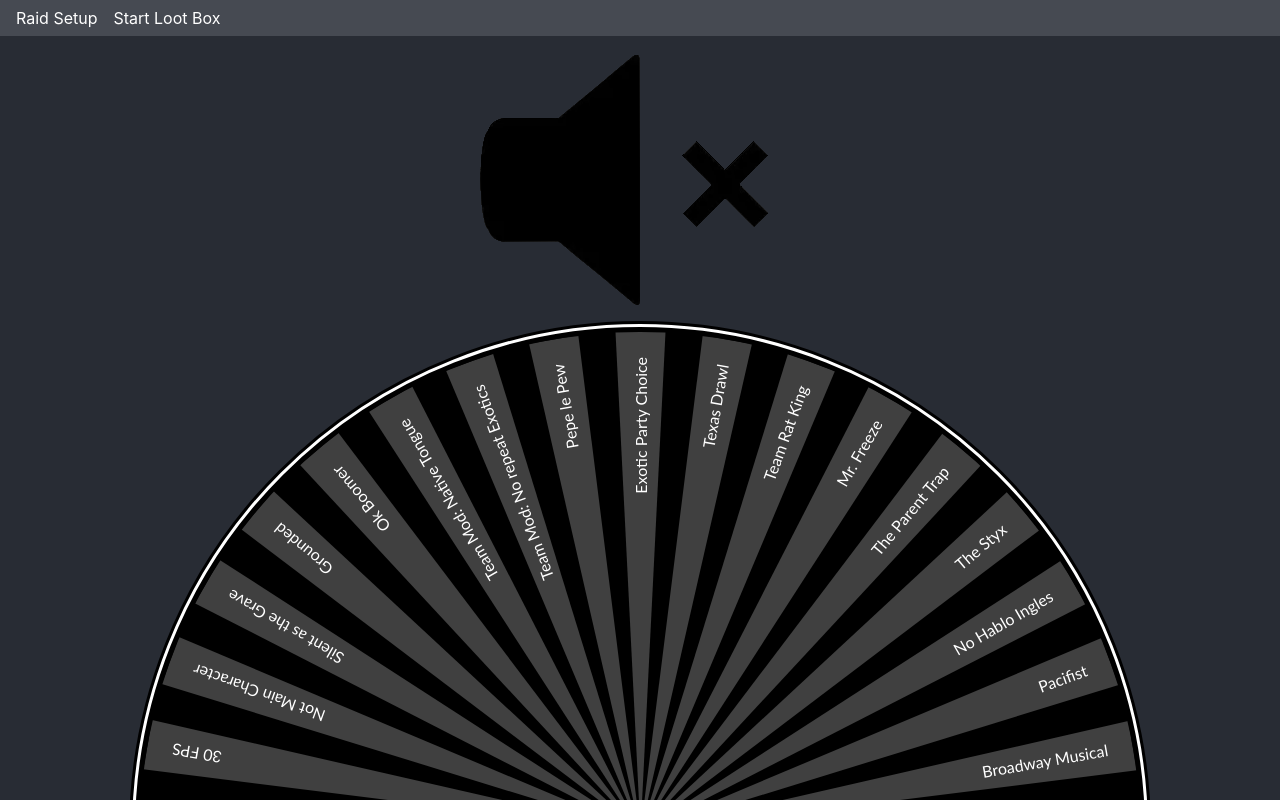
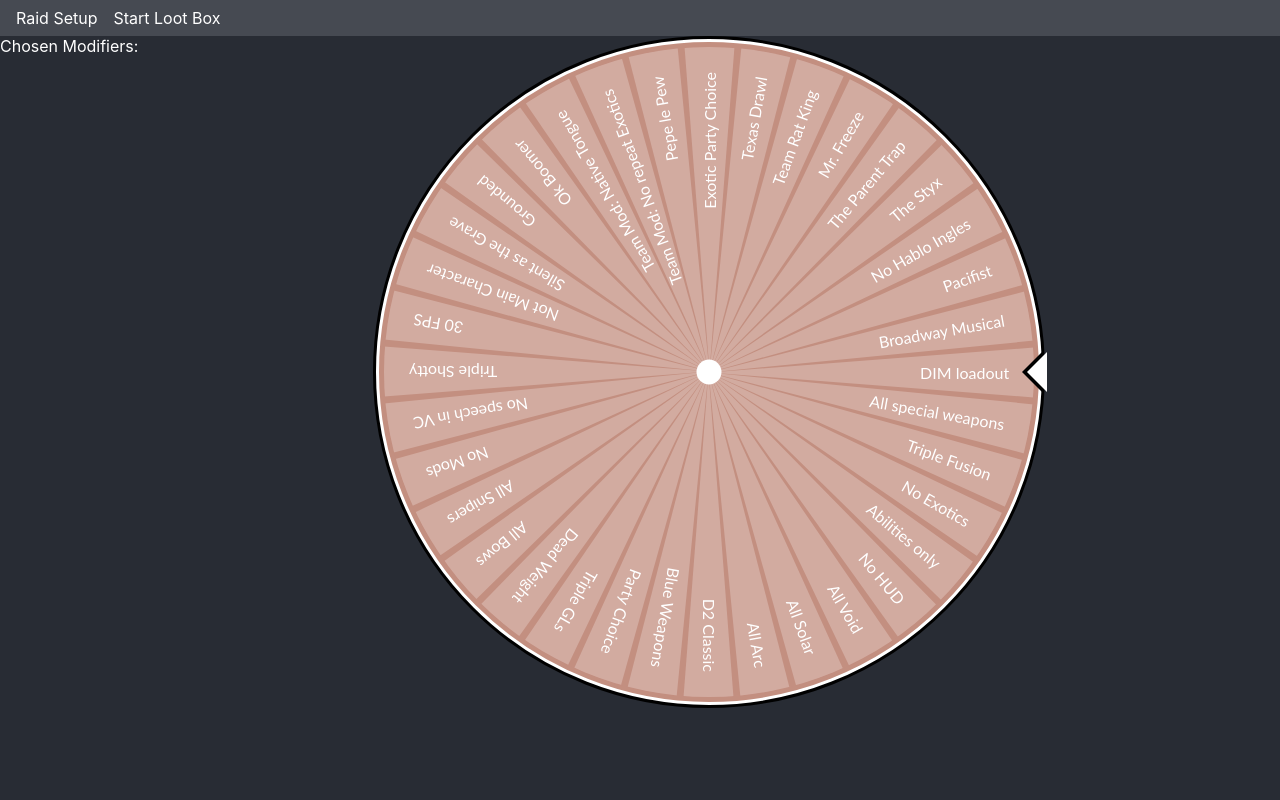
Before and after one commit to mlsof21/loot-box-raid, a React (Create React App) app: page /startLootbox in a window 1280 px wide. Shown: the top 800 px of the page. Built offline with nearby package versions, Linux system fonts and the light colour scheme.

Commit message:
wheel stays on last item, doesn't need reset when spinning again - ms

```diff
--- a/src/components/Input/RaidSelect.tsx
+++ b/src/components/Input/RaidSelect.tsx
@@ -1,5 +1,5 @@
 import React, { useState } from 'react';
-import { KnownRaid, knownRaids } from '../../raids/known-raids';
+import { Raid, raids } from '../../raids/raids';
 
 interface RaidSelectProps {
   value: string;
@@ -8,10 +8,10 @@
 
 const RaidSelect = ({ value, updateRaid }: RaidSelectProps) => {
   const [selectedRaidName, setSelectedRaidName] = useState(value);
-  const raid = knownRaids.filter((raid) => raid.name === selectedRaidName)[0];
-  const [selectedRaid, setSelectedRaid] = useState<KnownRaid>(raid);
+  const raid = raids.filter((raid) => raid.name === selectedRaidName)[0];
+  const [selectedRaid, setSelectedRaid] = useState<Raid>(raid);
   const handleSelectChange = (e: React.ChangeEvent<HTMLSelectElement>) => {
-    const newRaid = knownRaids.filter((raid) => raid.name === e.currentTarget.value)[0];
+    const newRaid = raids.filter((raid) => raid.name === e.currentTarget.value)[0];
     setSelectedRaidName(newRaid.name);
     setSelectedRaid(newRaid);
     updateRaid(newRaid.name);
@@ -22,7 +22,7 @@
       <label>
         Raid:
         <select name="raid" id="raid" value={selectedRaidName} onChange={handleSelectChange}>
-          {knownRaids.map((raid, index) => (
+          {raids.map((raid, index) => (
             <option key={index} value={raid.name}>
               {raid.name}
             </option>
--- a/src/components/Wheel/Wheel.tsx
+++ b/src/components/Wheel/Wheel.tsx
@@ -6,20 +6,46 @@
   items: string[];
   handleWheelClick: () => void;
   selectedItem: null | number;
+  wheelColor: string;
+  wheelNeutralColor: string;
+  spinDegrees: number;
+  isSpinning: boolean;
 }
 
-const Wheel = ({ items, handleWheelClick, selectedItem }: WheelProps) => {
+const Wheel = ({
+  items,
+  handleWheelClick,
+  selectedItem,
+  wheelColor,
+  wheelNeutralColor,
+  spinDegrees,
+  isSpinning,
+}: WheelProps) => {
+  const calculatedSpinDegrees = selectedItem !== null ? 5 * 360 + (-360 * selectedItem) / items.length : 0;
+
+  console.log({ calculatedSpinDegrees, spinDegrees });
   const wheelVars = {
     '--nb-item': items.length,
     '--selected-item': selectedItem,
+    '--wheel-color': wheelColor,
+    '--wheel-neutral-color': wheelNeutralColor,
+    '--spin-degrees': `${spinDegrees}deg`,
   } as React.CSSProperties;
-  const spinning = selectedItem !== null ? 'spinning' : '';
 
+  console.log({ selectedItem, spinDegrees });
   return (
     <div className="wheel-container">
-      <div className={`wheel ${spinning}`} style={wheelVars} onClick={handleWheelClick}>
+      <div className={`wheel ${isSpinning ? 'spinning' : ''}`} style={wheelVars} onClick={handleWheelClick}>
         {items.map((item: string, index: number) => (
-          <div className="wheel-item" key={index} style={{ '--item-nb': index } as React.CSSProperties}>
+          <div
+            className="wheel-item"
+            key={index}
+            style={
+              {
+                '--item-nb': index,
+              } as React.CSSProperties
+            }
+          >
             {item}
           </div>
         ))}
--- /dev/null
+++ b/src/components/Wheel/spinningWheel.scss
@@ -0,0 +1,39 @@
+/* SpinningWheel.scss */
+
+.wheel-container {
+  display: flex;
+  justify-content: center;
+  align-items: center;
+  height: 300px;
+}
+
+.wheel {
+  width: 200px;
+  height: 200px;
+  border: 5px solid #333;
+  border-radius: 50%;
+  position: relative;
+  // animation: spin 4s infinite linear;
+  // transition: transform 4s cubic-bezier(0.22, 1, 0.36, 1);
+}
+
+.segment {
+  width: 100%;
+  height: 50px;
+  clip-path: polygon(100% 0%, 0% 0%, 50% 100%);
+  position: absolute;
+}
+
+@keyframes spin {
+  0% {
+    transform: rotate(0deg);
+  }
+  100% {
+    transform: rotate(360deg);
+  }
+}
+
+.spinning {
+  pointer-events: none;
+  cursor: not-allowed;
+}
--- a/src/components/Wheel/wheel.scss
+++ b/src/components/Wheel/wheel.scss
@@ -1,17 +1,18 @@
 :root {
   --wheel-font: 'Lato', 'Quicksand', sans-serif;
-  --wheel-size: 1000px;
-  --wheel-slice-spacing: 50px;
+  --wheel-size: 650px;
+  --wheel-slice-spacing: 15px;
   --wheel-border-size: 5px;
   --wheel-color: #000000;
   --neutral-color: white;
   --PI: 3.14159265358979;
   --nb-item: 0;
   --item-nb: 0;
+  --spin-degrees: 0;
   --selected-item: 0;
-  --nb-turn: 5;
+  --nb-turn: 3;
   --spinning-duration: 4.4s;
-  --reset-duration: 0.25s;
+  --reset-duration: 3.25s;
 }
 
 /* Conteneur de la roue = cercle rose extérieur */
@@ -66,14 +67,13 @@
   border-radius: 50%;
   border: solid var(--wheel-color) var(--wheel-border-size);
   background-color: var(--wheel-color);
-  transition: transform var(--reset-duration);
-  transform: rotate(0deg);
+  transform: rotate(calc((-360deg * var(--selected-item) / var(--nb-item))));
   cursor: pointer;
 }
 
 .wheel.spinning {
   transition: transform var(--spinning-duration);
-  transform: rotate(calc(var(--nb-turn) * 360deg + (-360deg * var(--selected-item) / var(--nb-item, 1))));
+  transform: rotate(calc(var(--nb-turn) * 360deg + (-360deg * var(--selected-item) / var(--nb-item))));
 }
 
 /* Centre de la roue = rond blanc au centre */
--- a/src/pages/RaidSetup.tsx
+++ b/src/pages/RaidSetup.tsx
@@ -3,7 +3,7 @@
 import RaiderInput from '../components/Input/RaiderInput';
 import RaidSelect from '../components/Input/RaidSelect';
 import { get, set } from '../localStorage/localStorage';
-import { knownRaids } from '../raids/known-raids';
+import { Raid, raids } from '../raids/raids';
 import { defaultModifiers } from '../raids/modifiers';
 import { Modifier } from '../randomizer/randomizer';
 import './raidSetup.scss';
@@ -13,12 +13,12 @@
   const storageRaiders = get('raiders');
   const storageModifiers = get('modifiers');
 
-  const initialRaid = storageRaid ? JSON.parse(storageRaid) : knownRaids[0].name;
+  const initialRaid = storageRaid ? JSON.parse(storageRaid) : raids[0];
   const initialRaiders = storageRaiders ? JSON.parse(storageRaiders) : ['', '', '', '', '', ''];
   const initialModifiers = storageModifiers ? JSON.parse(storageModifiers) : [...defaultModifiers];
 
   if (!storageRaid) {
-    set('raid', knownRaids[0].name);
+    set('raid', raids[0]);
   }
 
   if (!storageRaiders) {
@@ -28,7 +28,7 @@
   if (!storageModifiers) {
     set('modifiers', [...defaultModifiers]);
   }
-  const [selectedRaid, setSelectedRaid] = useState(initialRaid);
+  const [selectedRaid, setSelectedRaid] = useState<Raid>(initialRaid);
 
   const [raiders, setRaiders] = useState<string[]>([...initialRaiders]);
   const [modifiers, setModifiers] = useState([...initialModifiers]);
@@ -62,15 +62,16 @@
   };
 
   const updateRaid = (raid: string) => {
-    setSelectedRaid(raid);
-    set('raid', raid);
+    const newRaid = raids.find((r) => r.name === raid);
+    setSelectedRaid(newRaid!);
+    set('raid', newRaid!);
   };
 
   return (
     <div className="fullRaidSetup">
       <div className="raidSetup">
         <h2>Raid</h2>
-        <RaidSelect value={selectedRaid} updateRaid={updateRaid} />
+        <RaidSelect value={selectedRaid.name} updateRaid={updateRaid} />
       </div>
       <div className="raiderSetup">
         <h2>Raiders</h2>
--- a/src/pages/StartLootbox.tsx
+++ b/src/pages/StartLootbox.tsx
@@ -1,27 +1,31 @@
-import { useState } from 'react';
-import Wheel from '../components/Wheel/Wheel';
+import { useEffect, useState } from 'react';
+import CustomWheel from '../components/Wheel/Wheel';
 import { get, set } from '../localStorage/localStorage';
-import { knownRaids } from '../raids/known-raids';
+import { raids } from '../raids/raids';
 import { defaultModifiers } from '../raids/modifiers';
 import music from '../assets/music/spinmusic.mp3';
 import volumeOn from '../assets/images/volumeOn.png';
 import volumeOff from '../assets/images/volumeOff.png';
 
 import './raidSetup.scss';
+import { Wheel } from 'react-custom-roulette';
+import { Modifier } from '../randomizer/randomizer';
+import SpinningWheel from '../components/Wheel/SpinningWheel';
+import { getPackedSettings } from 'http2';
 
 const StartLootbox = () => {
   const storageRaid = get('raid');
   const storageRaiders = get('raiders');
   const storageModifiers = get('modifiers');
 
-  const initialRaid = storageRaid ? JSON.parse(storageRaid) : knownRaids[0].name;
+  const initialRaid = storageRaid ? JSON.parse(storageRaid) : raids[0];
   const initialRaiders = storageRaiders ? JSON.parse(storageRaiders) : ['', '', '', '', '', ''];
   const initialModifiers = storageModifiers ? JSON.parse(storageModifiers) : [...defaultModifiers];
   const audio = new Audio(music);
   audio.volume = 0.1;
 
   if (!storageRaid) {
-    set('raid', knownRaids[0].name);
+    set('raid', raids[0]);
   }
 
   if (!storageRaiders) {
@@ -34,23 +38,60 @@
   const [selectedRaid, setSelectedRaid] = useState(initialRaid);
   const [raiders, setRaiders] = useState<string[]>([...initialRaiders]);
   const [modifiers, setModifiers] = useState([...initialModifiers]);
+  const [chosenModifiers, setChosenModifiers] = useState<number[]>([]);
   const [audioMuted, setAudioMuted] = useState(false);
   const [selectedItem, setSelectedItem] = useState<null | number>(null);
+  const [modifierCount, _] = useState(modifiers.length);
+  const [audioPlaying, setAudioPlaying] = useState(false);
+  const [mustSpin, setMustSpin] = useState(false);
+  const [spinDegrees, setSpinDegrees] = useState(0);
+
+  useEffect(() => {
+    console.log('in useEffect', { selectedItem: modifiers.length });
+    if (selectedItem) {
+      const newChosenModifiers = [...chosenModifiers, selectedItem];
+      setChosenModifiers(newChosenModifiers);
+    }
+  }, [selectedItem]);
+
+  const getSpinDegrees = () => {
+    const degrees = 360 / modifiers.length;
+    const spinDegrees = degrees * (selectedItem || 0) + 360 * 5;
+    return spinDegrees;
+  };
+
+  useEffect(() => {
+    if (mustSpin) {
+      setTimeout(() => {
+        setMustSpin(false);
+      }, 4400);
+    }
+  }, [mustSpin]);
 
   const selectItem = () => {
     console.log('in selectItem', selectedItem);
-    if (selectedItem === null) {
-      console.log('in if');
-      const newSelectedItem = Math.floor(Math.random() * modifiers.length);
-      audio.play();
-      setSelectedItem(newSelectedItem);
-    } else {
-      setSelectedItem(null);
-      console.log('in else', selectedItem);
-      //   const timer = setTimeout(selectItem, 500);
-      //   return () => clearTimeout(timer);
+
+    console.log('in if');
+    setMustSpin(true);
+    let newSelectedItem = Math.floor(Math.random() * modifierCount);
+    while (chosenModifiers.includes(newSelectedItem)) {
+      console.log('in while', { newSelectedItem, chosenModifiers });
+      newSelectedItem = Math.floor(Math.random() * modifierCount);
+    }
+    playAudio();
+    setSelectedItem(newSelectedItem);
+    setSpinDegrees(getSpinDegrees());
+  };
+
+  const playAudio = async () => {
+    console.log('in playAudio');
+    if (!audioPlaying) {
+      await audio.play();
+      setAudioPlaying(true);
     }
   };
+
+  audio.onended = () => setAudioPlaying(false);
 
   const handleVolumeClick = () => {
     const newAudioMuted = !audioMuted;
@@ -61,10 +102,26 @@
 
   return (
     <>
-      <div className="soundButton" onClick={handleVolumeClick}>
-        {audioMuted ? <img src={volumeOn} /> : <img src={volumeOff} />}
+      {/* <div className="soundButton" onClick={handleVolumeClick}>
+        {audioMuted ? <img alt="volume on" src={volumeOn} /> : <img alt="volumne off" src={volumeOff} />}
+      </div> */}
+      <div style={{ display: 'flex', flexDirection: 'row' }}>
+        <div className="chosenModifiers">
+          <div>Chosen Modifiers:</div>
+          {chosenModifiers.map((x) => (
+            <div key={modifiers[x].name}>{modifiers[x].name}</div>
+          ))}
+        </div>
+        <CustomWheel
+          items={modifiers.map((x) => x.name)}
+          wheelColor={selectedRaid.wheelColor}
+          wheelNeutralColor={selectedRaid.wheelNeutralColor}
+          handleWheelClick={selectItem}
+          selectedItem={selectedItem}
+          spinDegrees={spinDegrees}
+          isSpinning={mustSpin}
+        />
       </div>
-      <Wheel items={modifiers.map((x) => x.name)} handleWheelClick={selectItem} selectedItem={selectedItem} />
     </>
   );
 };
--- a/src/raids/known-raids.ts
+++ b/src/raids/raids.ts
@@ -1,19 +1,24 @@
-export interface KnownRaid {
+export interface Raid {
   name: string;
   imagePath: string | null;
-  encounters: KnownEncounter[];
+  wheelColor: string;
+  wheelNeutralColor: string;
+  encounters: RaidEncounter[];
 }
 
-export interface KnownEncounter {
+export interface RaidEncounter {
   name: string;
   imagePath: string | null;
+
   order: number;
 }
 
-export const knownRaids: KnownRaid[] = [
+export const raids: Raid[] = [
   {
     name: 'Last Wish',
     imagePath: null,
+    wheelColor: '#c38f80',
+    wheelNeutralColor: '#31223a',
     encounters: [
       { name: 'Kalli', imagePath: null, order: 1 },
       { name: 'Shuro Chi', imagePath: null, order: 2 },
@@ -26,6 +31,8 @@
   {
     name: 'Garden of Salvation',
     imagePath: null,
+    wheelColor: '#3a7039',
+    wheelNeutralColor: '#759366',
     encounters: [
       { name: 'Evade Consecrated Mind', imagePath: null, order: 1 },
       { name: 'Summon Consecrated Mind', imagePath: null, order: 2 },
@@ -36,6 +43,8 @@
   {
     name: 'Deep Stone Crypt',
     imagePath: null,
+    wheelColor: '#7295ca',
+    wheelNeutralColor: '#2549a3',
     encounters: [
       { name: 'Sparrow Race', imagePath: null, order: 1 },
       { name: 'Crypt Security', imagePath: null, order: 2 },
@@ -47,6 +56,8 @@
   {
     name: 'Vault of Glass',
     imagePath: null,
+    wheelColor: '#ab892e',
+    wheelNeutralColor: '#6d5411',
     encounters: [
       { name: 'Vault Opening', imagePath: null, order: 1 },
       { name: 'Confluxes', imagePath: null, order: 2 },
@@ -60,6 +71,8 @@
   {
     name: 'Vow of the Disciple',
     imagePath: null,
+    wheelColor: '#92c24e',
+    wheelNeutralColor: '#5a7718',
     encounters: [
       { name: 'Opening', imagePath: null, order: 1 },
       { name: 'Acquisition', imagePath: null, order: 2 },
@@ -68,4 +81,28 @@
       { name: 'Rhulk', imagePath: null, order: 5 },
     ],
   },
+  {
+    name: 'Root of Nightmares',
+    imagePath: null,
+    wheelColor: '#bba0b8',
+    wheelNeutralColor: '#64435a',
+    encounters: [
+      { name: 'Cataclysm', imagePath: null, order: 1 },
+      { name: 'Scission', imagePath: null, order: 2 },
+      { name: 'Explicator', imagePath: null, order: 3 },
+      { name: 'Nezarec', imagePath: null, order: 4 },
+    ],
+  },
+  {
+    name: "Crota's End",
+    imagePath: null,
+    wheelColor: '#41614d',
+    wheelNeutralColor: '#16241f',
+    encounters: [
+      { name: 'Abyss', imagePath: null, order: 1 },
+      { name: 'Bridge', imagePath: null, order: 2 },
+      { name: 'Ir Yût', imagePath: null, order: 3 },
+      { name: 'Crota', imagePath: null, order: 4 },
+    ],
+  },
 ];
```
Also changed, not shown: package.json (+7 -5 lines), src/index.tsx (+3 -8 lines), 1 other file (tests, documents, lock files or other folders).
